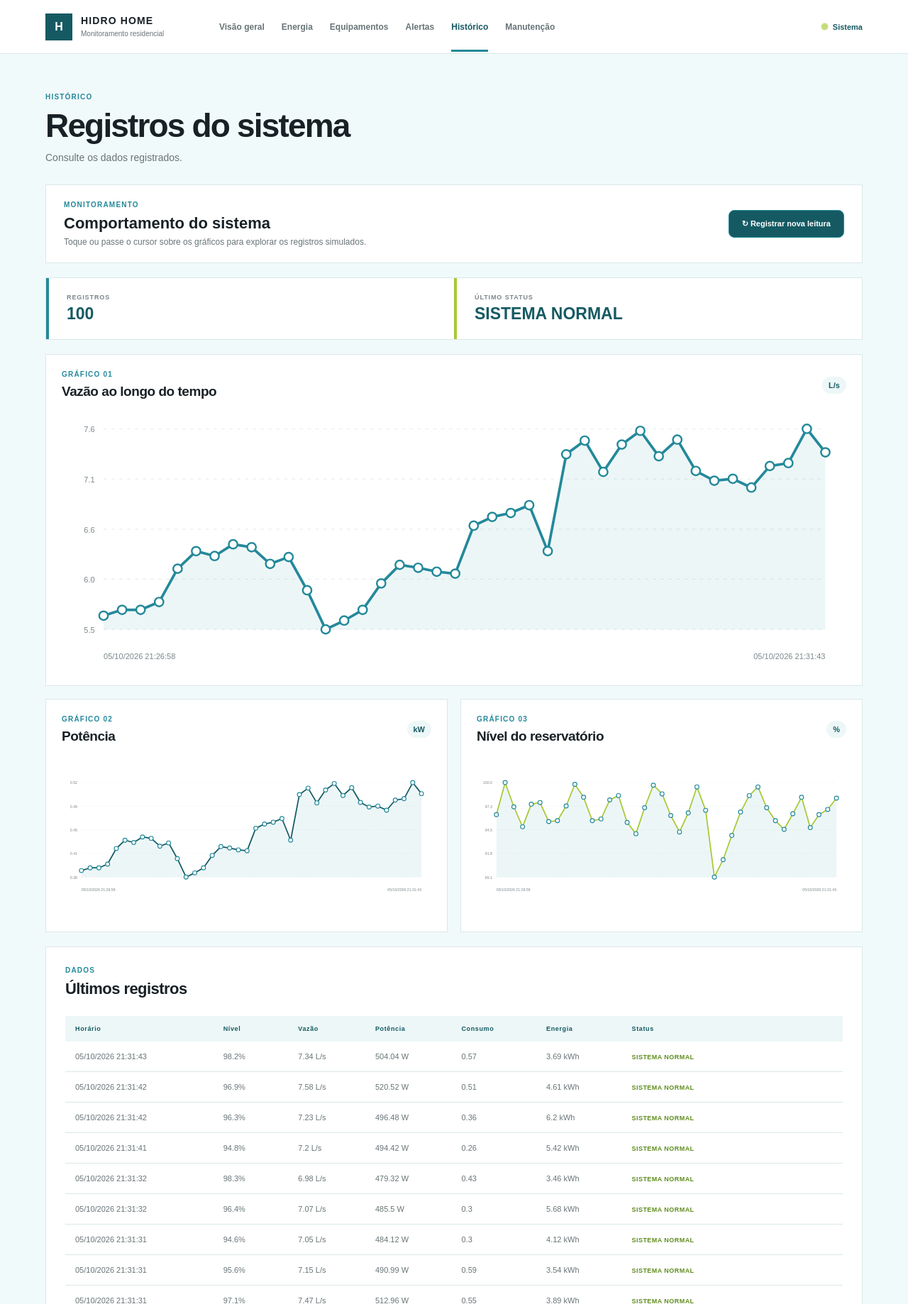
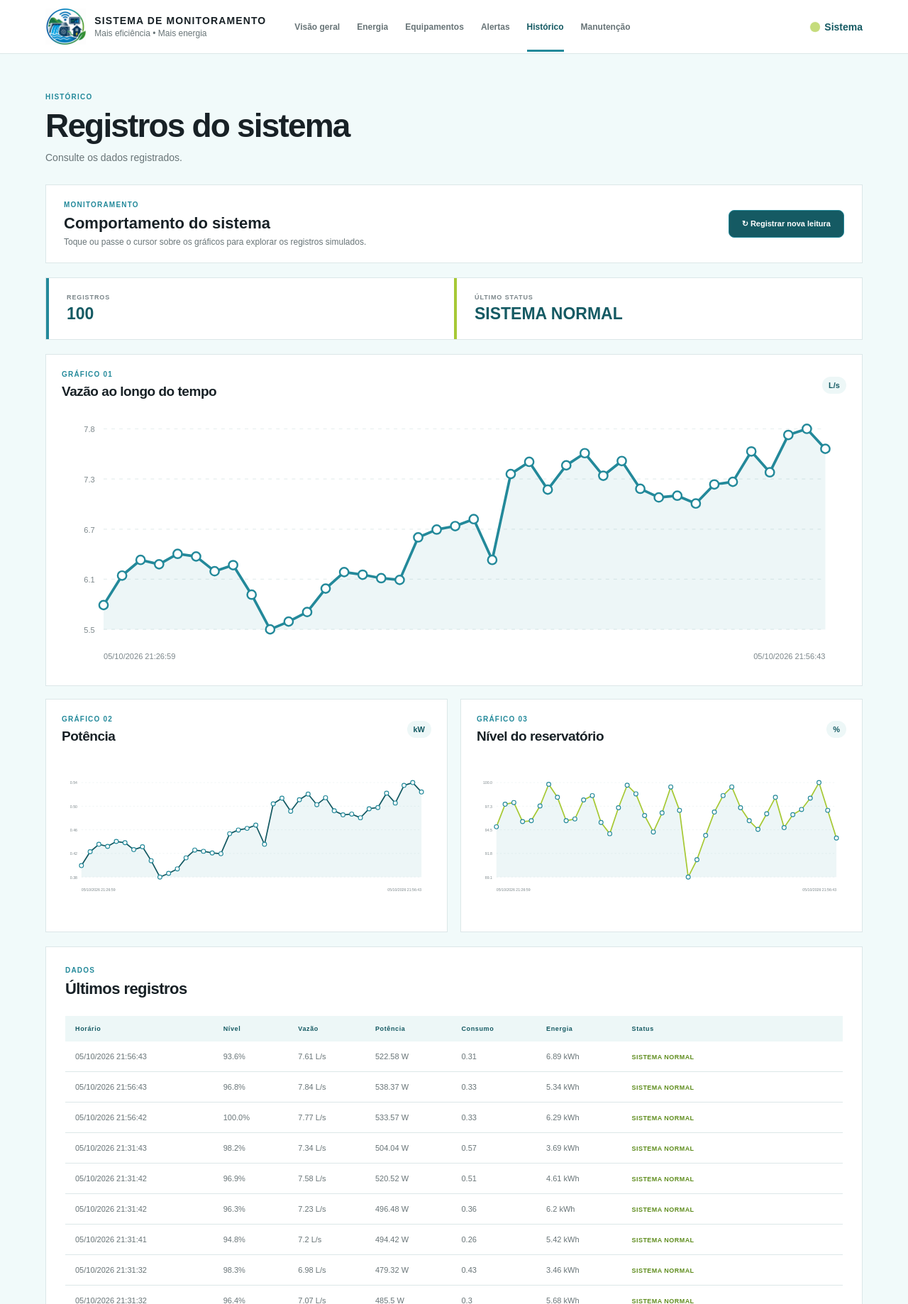
Before and after one commit to helainemota/hidreletrica-residencial, a Flask app: page /historico in a window 1280 px wide. Shown: the top 1838 px of the page at 71% size. Run offline with Flask 3, Linux system fonts and the light colour scheme.

Commit message:
cabeçalho ok

```diff
--- a/dados/historico.json
+++ b/dados/historico.json
@@ -1,34 +1,4 @@
 [
-    {
-        "horario": "03/10/2026 18:28:36",
-        "nivel": 81.3,
-        "vazao": 7.8,
-        "potencia": 544.47,
-        "consumo": 0.35,
-        "energia": 7.65,
-        "status": "SISTEMA NORMAL",
-        "origem": "SIMULAÇÃO"
-    },
-    {
-        "horario": "03/10/2026 18:28:36",
-        "nivel": 87.8,
-        "vazao": 8.1,
-        "potencia": 542.65,
-        "consumo": 0.38,
-        "energia": 4.63,
-        "status": "SISTEMA NORMAL",
-        "origem": "SIMULAÇÃO"
-    },
-    {
-        "horario": "03/10/2026 18:28:39",
-        "nivel": 85.6,
-        "vazao": 7.56,
-        "potencia": 512.36,
-        "consumo": 0.54,
-        "energia": 5.0,
-        "status": "SISTEMA NORMAL",
-        "origem": "SIMULAÇÃO"
-    },
     {
         "horario": "03/10/2026 18:28:40",
         "nivel": 92.0,
@@ -998,5 +968,35 @@
         "energia": 3.69,
         "status": "SISTEMA NORMAL",
         "origem": "SIMULAÇÃO"
+    },
+    {
+        "horario": "05/10/2026 21:56:42",
+        "nivel": 100.0,
+        "vazao": 7.77,
+        "potencia": 533.57,
+        "consumo": 0.33,
+        "energia": 6.29,
+        "status": "SISTEMA NORMAL",
+        "origem": "SIMULAÇÃO"
+    },
+    {
+        "horario": "05/10/2026 21:56:43",
+        "nivel": 96.8,
+        "vazao": 7.84,
+        "potencia": 538.37,
+        "consumo": 0.33,
+        "energia": 5.34,
+        "status": "SISTEMA NORMAL",
+        "origem": "SIMULAÇÃO"
+    },
+    {
+        "horario": "05/10/2026 21:56:43",
+        "nivel": 93.6,
+        "vazao": 7.61,
+        "potencia": 522.58,
+        "consumo": 0.31,
+        "energia": 6.89,
+        "status": "SISTEMA NORMAL",
+        "origem": "SIMULAÇÃO"
     }
 ]
--- a/static/css/historico.css
+++ b/static/css/historico.css
@@ -40,6 +40,10 @@ a {
     gap: 40px;
 
     padding: 0 5vw;
+
+    position: sticky;
+    top: 0;
+    z-index: 20;
 }
 
 .brand {
@@ -49,17 +53,11 @@ a {
     min-width: 205px;
 }
 
-.brand-mark {
-    width: 38px;
-    height: 38px;
-
-    display: grid;
-    place-items: center;
-
-    background: var(--teal-dark);
-    color: white;
-
-    font-weight: 700;
+.brand-logo {
+    height: 52px;
+    width: auto;
+    object-fit: contain;
+    display: block;
 }
 
 .brand strong {
@@ -70,7 +68,7 @@ a {
 
 .brand span {
     color: var(--muted);
-    font-size: 10px;
+    font-size: 12px;
 }
 
 nav {
@@ -103,13 +101,13 @@ nav a:hover {
 
     color: var(--teal-dark);
 
-    font-size: 11px;
+    font-size: 14px;
     font-weight: 700;
 }
 
 .system-indicator span {
-    width: 7px;
-    height: 7px;
+    width: 10px;
+    height: 10px;
 
     border-radius: 50%;
 
--- /dev/null
+++ b/static/js/graficos.js
@@ -0,0 +1,39 @@
+(() => {
+    const raw = window.registrosData || [];
+    const records = raw.slice(-40).map((r, i) => {
+        let potencia = Number(r.potencia ?? 0);
+        if (potencia > 20) potencia = potencia / 1000;
+        return {
+            label: r.horario || `Registro ${i + 1}`,
+            vazao: Number(r.vazao ?? 0),
+            potencia,
+            nivel: Number(r.nivel ?? 0)
+        };
+    });
+
+    function drawChart(id, key, unit, lineClass) {
+        const svg = document.getElementById(id);
+        if (!svg || !records.length) return;
+        const width = 900, height = 300, pad = {top: 24, right: 24, bottom: 46, left: 48};
+        const w = width - pad.left - pad.right, h = height - pad.top - pad.bottom;
+        const values = records.map(r => r[key]);
+        const min = Math.min(...values), max = Math.max(...values);
+        const range = (max - min) || 1;
+        const x = i => pad.left + (records.length === 1 ? w / 2 : (i / (records.length - 1)) * w);
+        const y = v => pad.top + h - ((v - min) / range) * h;
+        const points = records.map((r, i) => `${x(i)},${y(r[key])}`).join(' ');
+        const area = `${pad.left},${pad.top + h} ${points} ${x(records.length - 1)},${pad.top + h}`;
+        const grid = [0, .25, .5, .75, 1].map(t => {
+            const yy = pad.top + h - (t * h);
+            const val = min + (t * range);
+            return `<line x1="${pad.left}" y1="${yy}" x2="${pad.left + w}" y2="${yy}" class="chart-grid"/><text x="${pad.left - 10}" y="${yy + 4}" text-anchor="end" class="chart-axis">${val.toFixed(key === 'potencia' ? 2 : 1)}</text>`;
+        }).join('');
+        const dots = records.map((r, i) => `<circle cx="${x(i)}" cy="${y(r[key])}" r="5" class="chart-dot" data-index="${i}"><title>${r.label} — ${r[key].toFixed(key === 'potencia' ? 2 : 1)} ${unit}</title></circle>`).join('');
+        svg.setAttribute('viewBox', `0 0 ${width} ${height}`);
+        svg.innerHTML = `${grid}<polygon points="${area}" class="chart-area"/><polyline points="${points}" class="${lineClass}" fill="none"/>${dots}<text x="${pad.left}" y="${height - 12}" class="chart-axis">${records[0].label}</text><text x="${pad.left + w}" y="${height - 12}" text-anchor="end" class="chart-axis">${records[records.length - 1].label}</text>`;
+    }
+
+    drawChart('vazaoChart', 'vazao', 'L/s', 'chart-line');
+    drawChart('potenciaChart', 'potencia', 'kW', 'chart-line chart-line-alt');
+    drawChart('nivelChart', 'nivel', '%', 'chart-line chart-line-lime');
+})();
--- a/templates/alertas.html
+++ b/templates/alertas.html
@@ -16,11 +16,11 @@
 <header class="topbar">
 
     <div class="brand">
-        <div class="brand-mark">H</div>
+        <img src="{{ url_for('static', filename='logo_hidreletrica.png') }}" alt="Hidro Home" class="brand-logo">
 
         <div>
-            <strong>HIDRO HOME</strong>
-            <span>Monitoramento residencial</span>
+            <strong>SISTEMA DE MONITORAMENTO</strong>
+            <span>Mais eficiência • Mais energia</span>
         </div>
     </div>
 
--- a/templates/energia.html
+++ b/templates/energia.html
@@ -16,11 +16,11 @@
 <header class="topbar">
 
     <div class="brand">
-        <div class="brand-mark">H</div>
+        <img src="{{ url_for('static', filename='logo_hidreletrica.png') }}" alt="Hidro Home" class="brand-logo">
 
         <div>
-            <strong>HIDRO HOME</strong>
-            <span>Monitoramento residencial</span>
+            <strong>SISTEMA DE MONITORAMENTO</strong>
+            <span>Mais eficiência • Mais energia</span>
         </div>
     </div>
 
--- a/templates/equipamentos.html
+++ b/templates/equipamentos.html
@@ -16,11 +16,11 @@
 <header class="topbar">
 
     <div class="brand">
-        <div class="brand-mark">H</div>
+        <img src="{{ url_for('static', filename='logo_hidreletrica.png') }}" alt="Hidro Home" class="brand-logo">
 
         <div>
-            <strong>HIDRO HOME</strong>
-            <span>Monitoramento residencial</span>
+            <strong>SISTEMA DE MONITORAMENTO</strong>
+            <span>Mais eficiência • Mais energia</span>
         </div>
     </div>
 
--- a/templates/historico.html
+++ b/templates/historico.html
@@ -16,11 +16,11 @@
 <header class="topbar">
 
     <div class="brand">
-        <div class="brand-mark">H</div>
+        <img src="{{ url_for('static', filename='logo_hidreletrica.png') }}" alt="Hidro Home" class="brand-logo">
 
         <div>
-            <strong>HIDRO HOME</strong>
-            <span>Monitoramento residencial</span>
+            <strong>SISTEMA DE MONITORAMENTO</strong>
+            <span>Mais eficiência • Mais energia</span>
         </div>
     </div>
 
@@ -228,47 +228,9 @@
 </main>
 
     <script>
-(() => {
-    const raw = {{ registros|tojson }};
-    const records = raw.slice(-40).map((r, i) => {
-        let potencia = Number(r.potencia ?? 0);
-        // Registros antigos usam kW; os novos usam W.
-        if (potencia > 20) potencia = potencia / 1000;
-        return {
-            label: r.horario || `Registro ${i + 1}`,
-            vazao: Number(r.vazao ?? 0),
-            potencia,
-            nivel: Number(r.nivel ?? 0)
-        };
-    });
-
-    function drawChart(id, key, unit, lineClass) {
-        const svg = document.getElementById(id);
-        if (!svg || !records.length) return;
-        const width = 900, height = 300, pad = {top: 24, right: 24, bottom: 46, left: 48};
-        const w = width - pad.left - pad.right, h = height - pad.top - pad.bottom;
-        const values = records.map(r => r[key]);
-        const min = Math.min(...values), max = Math.max(...values);
-        const range = (max - min) || 1;
-        const x = i => pad.left + (records.length === 1 ? w / 2 : (i/(records.length-1))*w);
-        const y = v => pad.top + h - ((v-min)/range)*h;
-        const points = records.map((r,i)=>`${x(i)},${y(r[key])}`).join(' ');
-        const area = `${pad.left},${pad.top+h} ${points} ${x(records.length-1)},${pad.top+h}`;
-        const grid = [0,.25,.5,.75,1].map(t => {
-            const yy = pad.top+h-(t*h);
-            const val = min+(t*range);
-            return `<line x1="${pad.left}" y1="${yy}" x2="${pad.left+w}" y2="${yy}" class="chart-grid"/><text x="${pad.left-10}" y="${yy+4}" text-anchor="end" class="chart-axis">${val.toFixed(key==='potencia'?2:1)}</text>`;
-        }).join('');
-        const dots = records.map((r,i)=>`<circle cx="${x(i)}" cy="${y(r[key])}" r="5" class="chart-dot" data-index="${i}"><title>${r.label} — ${r[key].toFixed(key==='potencia'?2:1)} ${unit}</title></circle>`).join('');
-        svg.setAttribute('viewBox', `0 0 ${width} ${height}`);
-        svg.innerHTML = `${grid}<polygon points="${area}" class="chart-area"/><polyline points="${points}" class="${lineClass}" fill="none"/>${dots}<text x="${pad.left}" y="${height-12}" class="chart-axis">${records[0].label}</text><text x="${pad.left+w}" y="${height-12}" text-anchor="end" class="chart-axis">${records[records.length-1].label}</text>`;
-    }
-
-    drawChart('vazaoChart','vazao','L/s','chart-line');
-    drawChart('potenciaChart','potencia','kW','chart-line chart-line-alt');
-    drawChart('nivelChart','nivel','%','chart-line chart-line-lime');
-})();
-</script>
-<script src="{{ url_for('static', filename='js/interacoes.js') }}"></script>
+        window.registrosData = {{ registros|tojson }};
+    </script>
+    <script src="{{ url_for('static', filename='js/graficos.js') }}"></script>
+    <script src="{{ url_for('static', filename='js/interacoes.js') }}"></script>
 </body>
 </html>
--- a/templates/manutencao.html
+++ b/templates/manutencao.html
@@ -16,11 +16,11 @@
 <header class="topbar">
 
     <div class="brand">
-        <div class="brand-mark">H</div>
+        <img src="{{ url_for('static', filename='logo_hidreletrica.png') }}" alt="Hidro Home" class="brand-logo">
 
         <div>
-            <strong>HIDRO HOME</strong>
-            <span>Monitoramento residencial</span>
+            <strong>SISTEMA DE MONITORAMENTO</strong>
+            <span>Mais eficiência • Mais energia</span>
         </div>
     </div>
 
```
Also changed, not shown: static/css/alertas.css (+13 -14 lines), static/css/energia.css (+13 -14 lines), static/css/equipamentos.css (+13 -12 lines), static/css/index.css (+9 -16 lines), static/css/manutencao.css (+13 -15 lines), static/css/style.css (+7 -0 lines), templates/index.html (+3 -5 lines), static/logo_hidreletrica.png (added).
